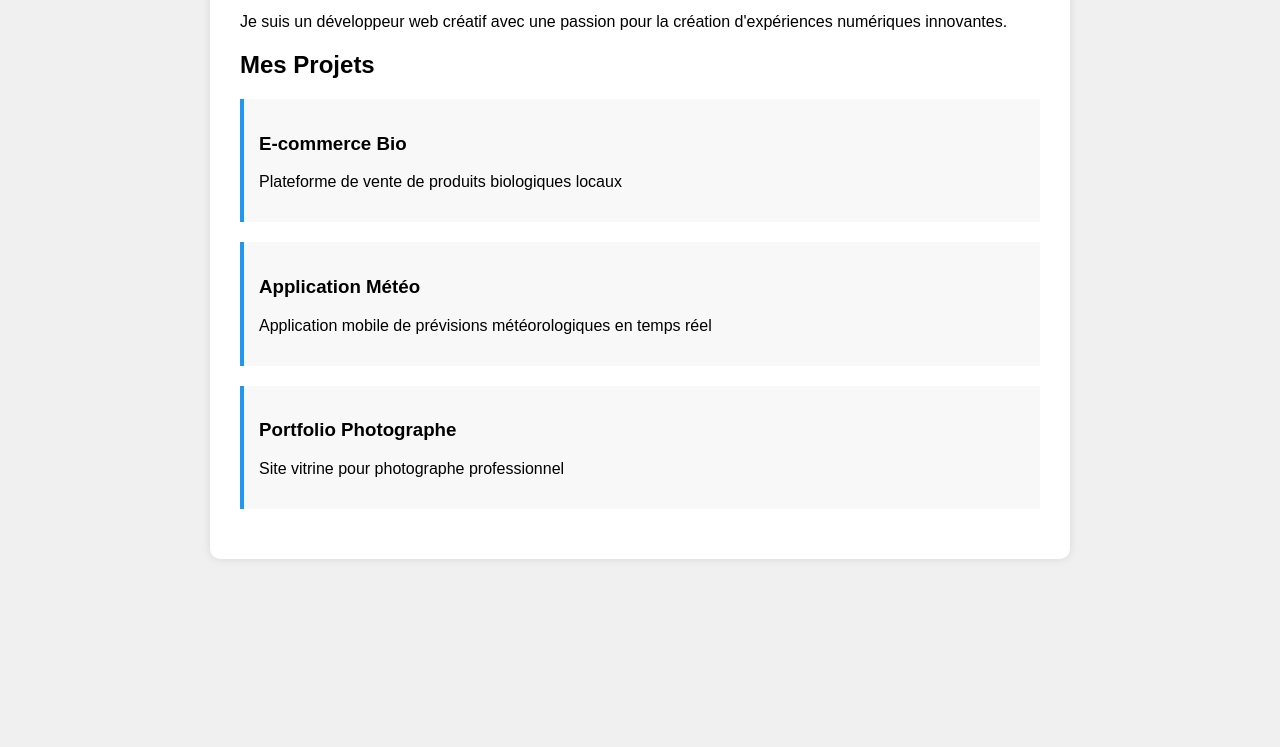
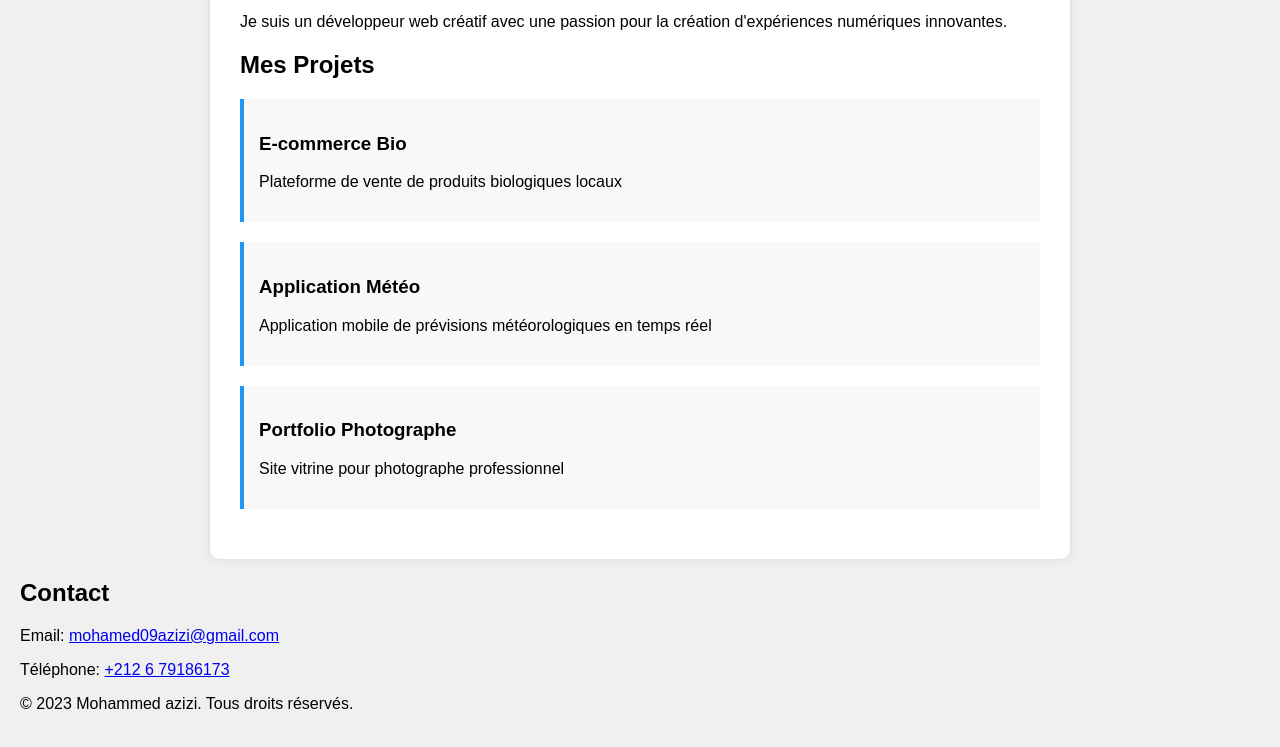
Before and after one commit to timo-ostora/portfolio, a plain HTML site: page index.html in a window 1280 px wide. Shown: the part 151-898 px from the top of the page. Before the commit the page ends 800 px from the top, so only its background shows below. Drawn offline with Linux system fonts and the light colour scheme.

Commit message:
Ajout de la section contact

```diff
--- a/index.html
+++ b/index.html
@@ -26,5 +26,15 @@
       <p>Site vitrine pour photographe professionnel</p>
     </div>
   </div>
+  <section class="contact">
+    <h2>Contact</h2>
+    <div class="contact-info">
+      <p>Email: <a href="mailto:mohamed09azizi@gmail.com">mohamed09azizi@gmail.com</a></p>
+      <p>Téléphone: <a href="tel:+212679186173">+212 6 79186173</a></p>
+    </div>
+  </section>
+  <footer>
+    <p>&copy; 2023 Mohammed azizi. Tous droits réservés.</p>
+  </footer>
 </body>
 </html>
```
